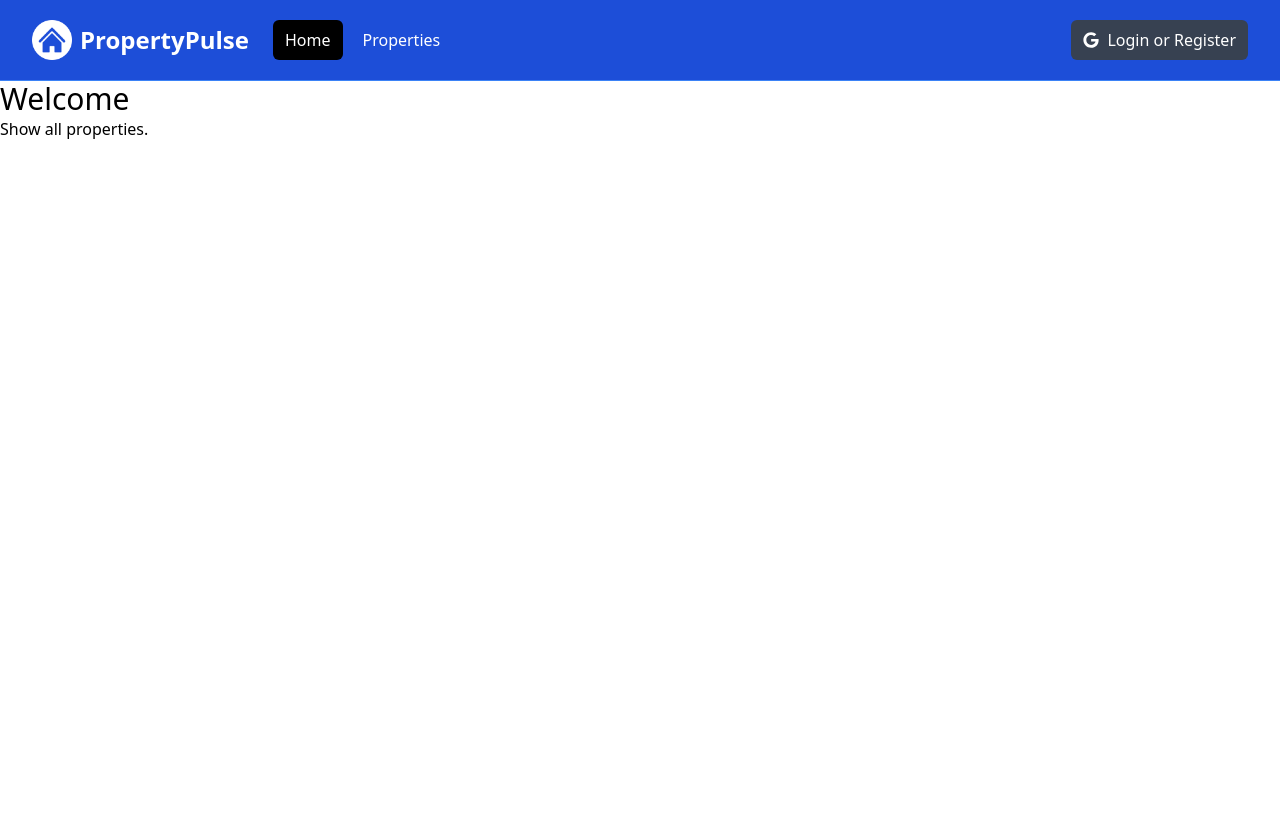
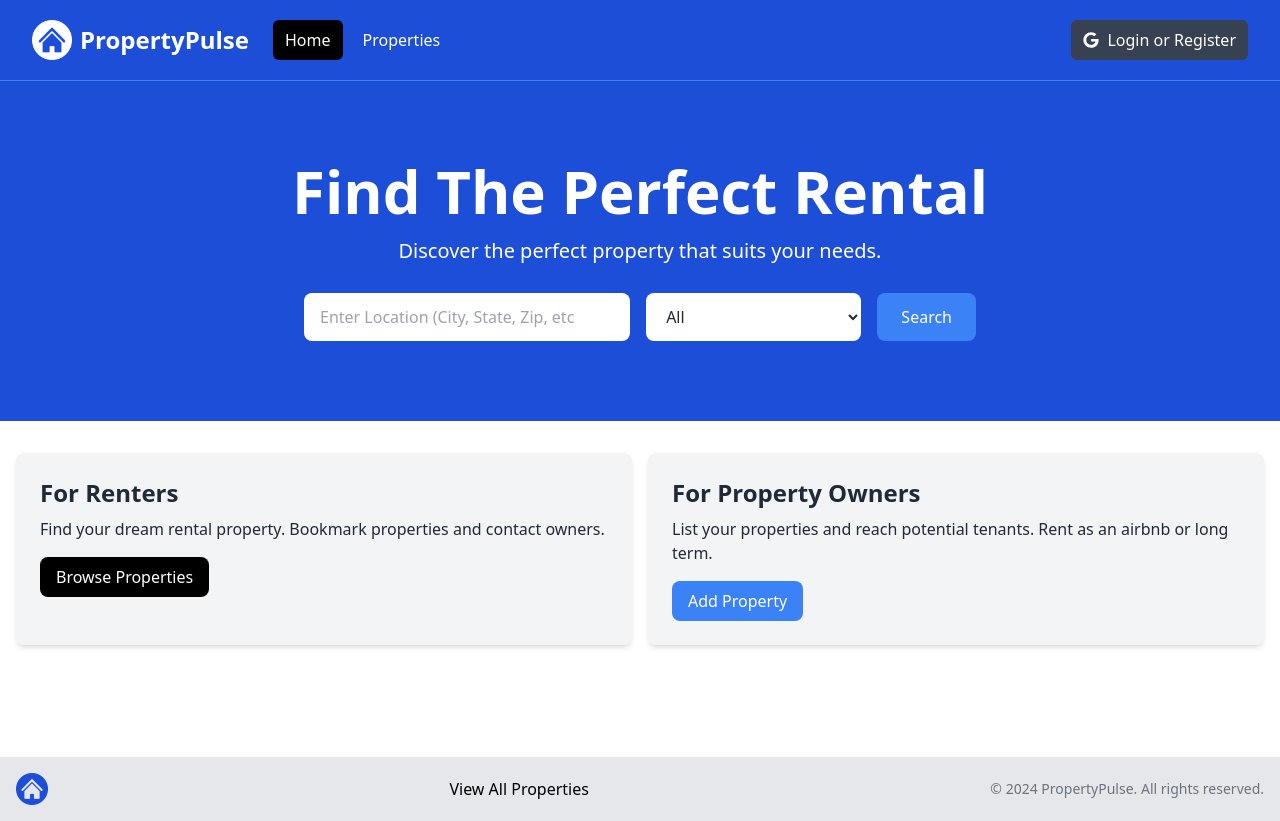
Before and after one commit to BishnuThapa/property_pulse, a Next.js app: page / in a window 1280 px wide. Before the commit the page ends 800 px from the top, so only its background shows below. Built offline with nearby package versions, Linux system fonts and the light colour scheme.

Commit message:
homepage components, infobox and footer

```diff
--- a/app/layout.jsx
+++ b/app/layout.jsx
@@ -1,6 +1,7 @@
 import React from "react";
 import "@/assets/styles/globals.css";
 import Navbar from "@/components/Navbar";
+import Footer from "@/components/Footer";
 
 export const metadata = {
   title: "Property Pulse | Find the perfect rentals.",
@@ -13,7 +14,9 @@
     <html lang="en">
       <body>
         <Navbar />
+
         <main>{children}</main>
+        <Footer />
       </body>
     </html>
   );
--- a/app/page.jsx
+++ b/app/page.jsx
@@ -1,5 +1,7 @@
-import Link from 'next/link';
-import React from 'react'
+import Hero from "@/components/Hero";
+import Infoboxes from "@/components/Infoboxes";
+import Link from "next/link";
+import React from "react";
 
 export const metadata = {
   title: "Homepage",
@@ -9,13 +11,11 @@
 
 const Homepage = () => {
   return (
-    <div>
-      <div>
-        <h1 className="text-3xl">Welcome</h1>
-        <Link href='/properties'>Show all properties.</Link>
-      </div>
-    </div>
+    <>
+      <Hero />
+      <Infoboxes />
+    </>
   );
-}
+};
 
-export default Homepage
+export default Homepage;
--- /dev/null
+++ b/components/Footer.jsx
@@ -0,0 +1,32 @@
+import Image from 'next/image'
+import Link from 'next/link'
+import React from 'react'
+import logo from '@/assets/images/logo.png';
+const Footer = () => {
+    const currentYear=new Date().getFullYear();
+    return (
+      //    <!-- Footer -->
+      <footer className="bg-gray-200 py-4 mt-24">
+        <div className="container mx-auto flex flex-col md:flex-row items-center justify-between px-4">
+          <div className="mb-4 md:mb-0">
+            <Image src={logo} alt="Logo" className="h-8 w-auto" />
+          </div>
+          <div className="flex flex-wrap justify-center md:justify-start mb-4 md:mb-0">
+            <ul className="flex space-x-4">
+              <li>
+                <Link href="/properties">View All Properties</Link>
+              </li>
+              {/* <li><Link href="/">Terms of Service</Link></li> */}
+            </ul>
+          </div>
+          <div>
+            <p className="text-sm text-gray-500 mt-2 md:mt-0">
+              &copy; {currentYear} PropertyPulse. All rights reserved.
+            </p>
+          </div>
+        </div>
+      </footer>
+    );
+}
+
+export default Footer
--- /dev/null
+++ b/components/Hero.jsx
@@ -0,0 +1,63 @@
+import React from 'react'
+
+const Hero = () => {
+  return (
+      <>
+          {/* <!-- Hero --> */}
+    <section className="bg-blue-700 py-20 mb-4">
+      <div
+        className="max-w-7xl mx-auto px-4 sm:px-6 lg:px-8 flex flex-col items-center"
+      >
+        <div className="text-center">
+          <h1
+            className="text-4xl font-extrabold text-white sm:text-5xl md:text-6xl"
+          >
+            Find The Perfect Rental
+          </h1>
+          <p className="my-4 text-xl text-white">
+            Discover the perfect property that suits your needs.
+          </p>
+        </div>
+        <form
+          className="mt-3 mx-auto max-w-2xl w-full flex flex-col md:flex-row items-center"
+        >
+          <div className="w-full md:w-3/5 md:pr-2 mb-4 md:mb-0">
+            <label htmlFor="location" className="sr-only">Location</label>
+            <input
+              type="text"
+              id="location"
+              placeholder="Enter Location (City, State, Zip, etc"
+              className="w-full px-4 py-3 rounded-lg bg-white text-gray-800 focus:outline-none focus:ring focus:ring-blue-500"
+            />
+          </div>
+          <div className="w-full md:w-2/5 md:pl-2">
+            <label htmlFor="property-type" className="sr-only">Property Type</label>
+            <select
+              id="property-type"
+              className="w-full px-4 py-3 rounded-lg bg-white text-gray-800 focus:outline-none focus:ring focus:ring-blue-500"
+            >
+              <option value="All">All</option>
+              <option value="Apartment">Apartment</option>
+              <option value="Studio">Studio</option>
+              <option value="Condo">Condo</option>
+              <option value="House">House</option>
+              <option value="Cabin Or Cottage">Cabin or Cottage</option>
+              <option value="Loft">Loft</option>
+              <option value="Room">Room</option>
+              <option value="Other">Other</option>
+            </select>
+          </div>
+          <button
+            type="submit"
+            className="md:ml-4 mt-4 md:mt-0 w-full md:w-auto px-6 py-3 rounded-lg bg-blue-500 text-white hover:bg-blue-600 focus:outline-none focus:ring focus:ring-blue-500"
+          >
+            Search
+          </button>
+        </form>
+      </div>
+    </section>
+      </>
+  )
+}
+
+export default Hero
--- /dev/null
+++ b/components/InfoBox.jsx
@@ -0,0 +1,29 @@
+import Link from "next/link";
+import React from "react";
+
+const InfoBox = ({
+  heading,
+  backgroundColor = "bg-gray-100",
+  textColor = "text-gray-800",
+  buttonInfo,
+  children,
+}) => {
+  return (
+    <>
+      <div
+        className={`${backgroundColor} bg-gray-100 p-6 rounded-lg shadow-md`}
+      >
+        <h2 className={`${textColor} text-2xl font-bold`}>{heading}</h2>
+        <p className={`${textColor} mt-2 mb-4`}>{children}</p>
+        <a
+          href={buttonInfo.link}
+          className={`inline-block ${buttonInfo.backgroundColor} text-white rounded-lg px-4 py-2 hover:opacity-80`}
+        >
+          {buttonInfo.text}
+        </a>
+      </div>
+    </>
+  );
+};
+
+export default InfoBox;
--- /dev/null
+++ b/components/InfoBoxes.jsx
@@ -0,0 +1,43 @@
+import React, { Children } from "react";
+import InfoBox from "./InfoBox";
+
+const Infoboxes = () => {
+  return (
+    //  <!-- Renters and Owners -->
+    <section>
+      <div className="container-xl lg:container m-auto">
+        <div className="grid grid-cols-1 md:grid-cols-2 gap-4 p-4 rounded-lg">
+          <InfoBox
+            heading="For Renters"
+            backgroundColor="bg-gray-100"
+            textColor="text-gray-800"
+            buttonInfo={{
+              link: "/properties",
+              backgroundColor: "bg-black",
+              text: "Browse Properties",
+            }}
+          >
+            Find your dream rental property. Bookmark properties and contact
+            owners.
+          </InfoBox>
+
+          <InfoBox
+            heading="For Property Owners"
+            backgroundColor="bg-blue-100"
+            textColor="text-gray-800"
+            buttonInfo={{
+              link: "/properties/add",
+              backgroundColor: "bg-blue-500",
+              text: "Add Property",
+            }}
+          >
+            List your properties and reach potential tenants. Rent as an airbnb
+            or long term.
+          </InfoBox>
+        </div>
+      </div>
+    </section>
+  );
+};
+
+export default Infoboxes;
```
